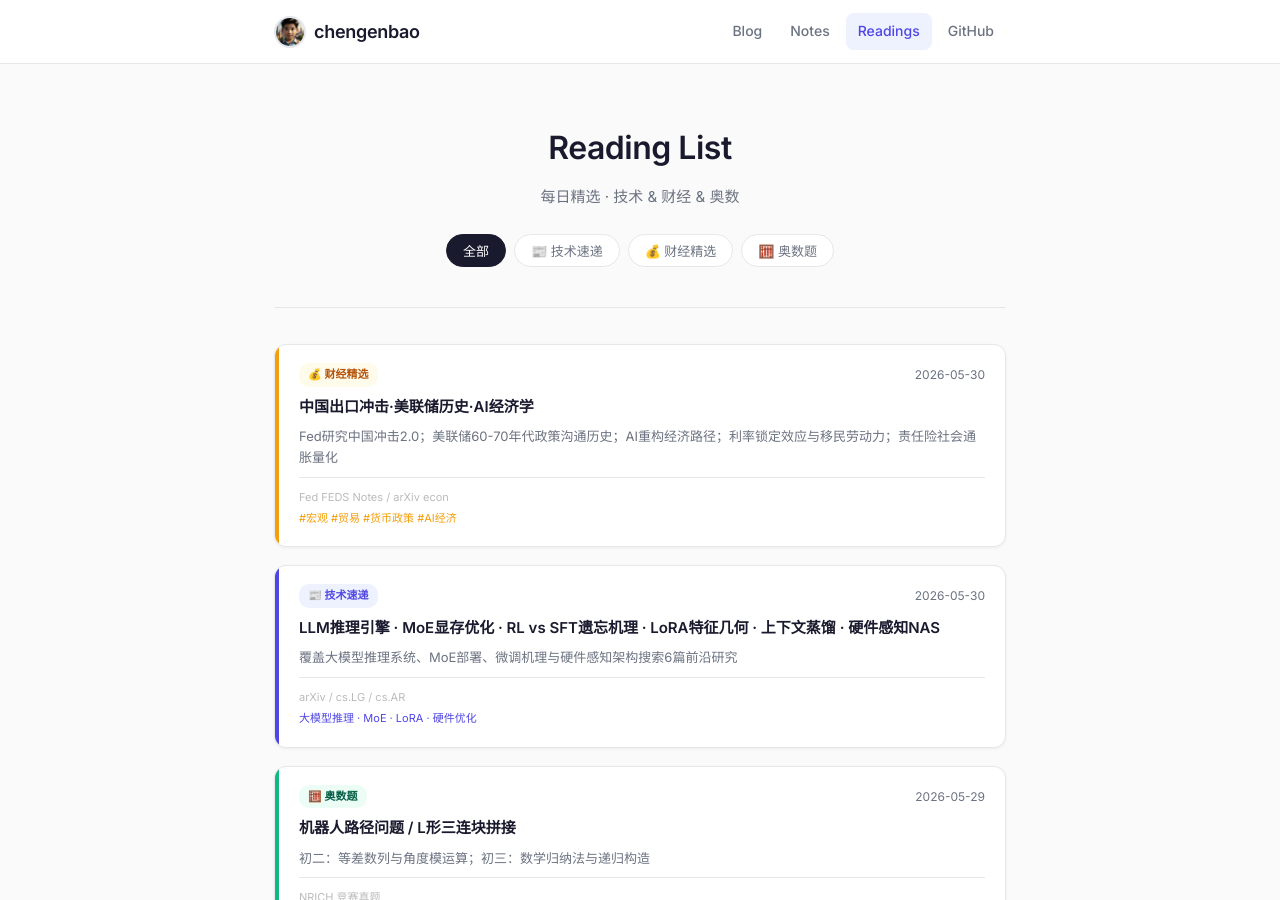
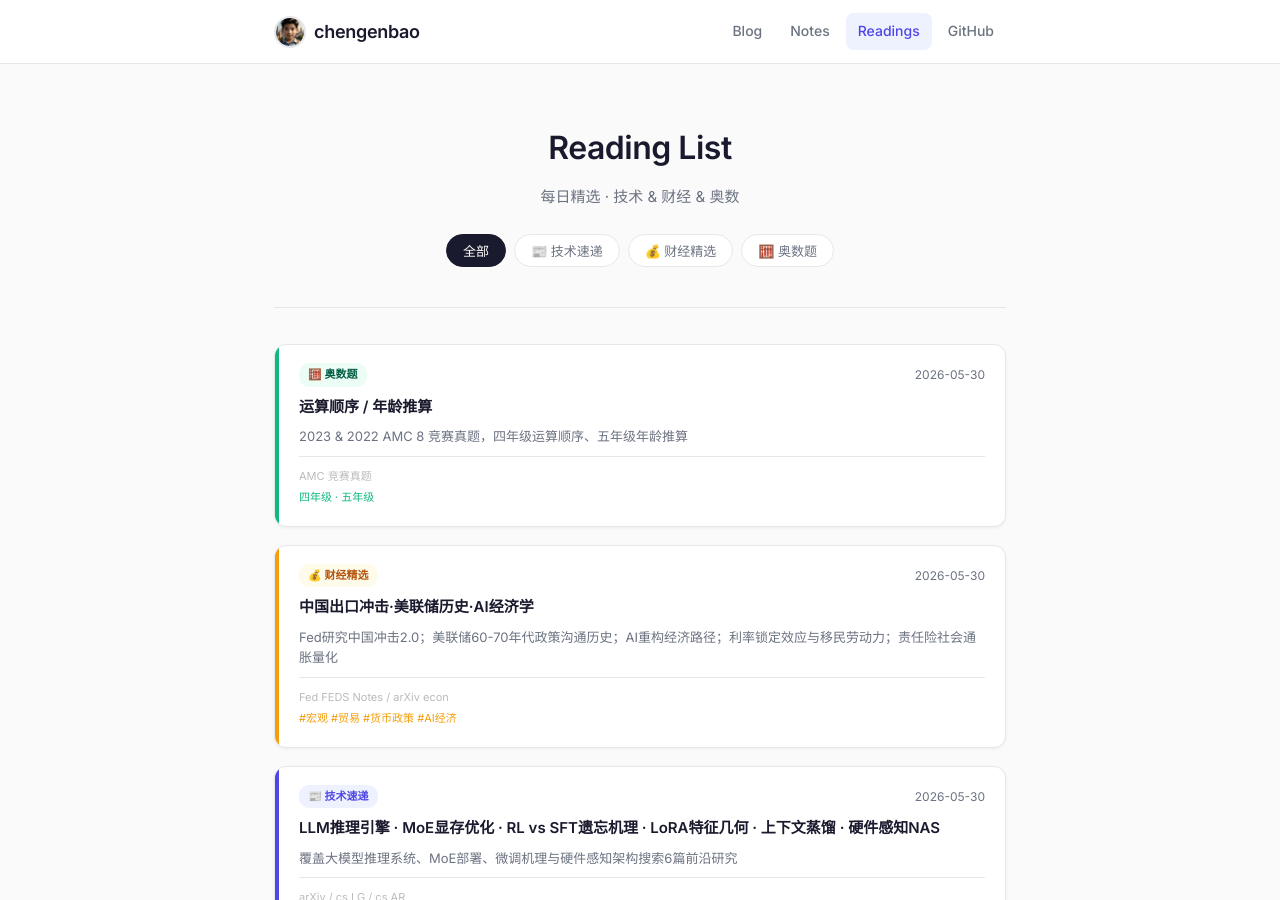
Before and after one commit to chengenbao/chengenbao.github.io, a Jekyll site: the page built from reading-list/index.md, in a window 1280 px wide and 900 px high. Built offline with Jekyll 4.4.1, drawn with Linux system fonts in a browser that asks for light colours.

Commit message:
add math card 2026-05-30

```diff
--- a/reading-list/index.md
+++ b/reading-list/index.md
@@ -18,6 +18,7 @@
   </div>
 
   <div class="rl-grid">
+<a class="rl-card math" href="/reading-list/2026-05-30-math/"><div class="rl-accent"></div><div class="rl-body"><div class="rl-top"><span class="rl-badge math">🧮 奥数题</span><time>2026-05-30</time></div><h2>运算顺序 / 年龄推算</h2><p>2023 & 2022 AMC 8 竞赛真题，四年级运算顺序、五年级年龄推算</p><div class="rl-meta"><span class="rl-source">AMC 竞赛真题</span><span class="rl-tags">四年级 · 五年级</span></div></div></a>
 <a class="rl-card finance" href="/reading-list/2026-05-30-finance-daily/">
   <div class="rl-accent"></div>
   <div class="rl-body">
```
